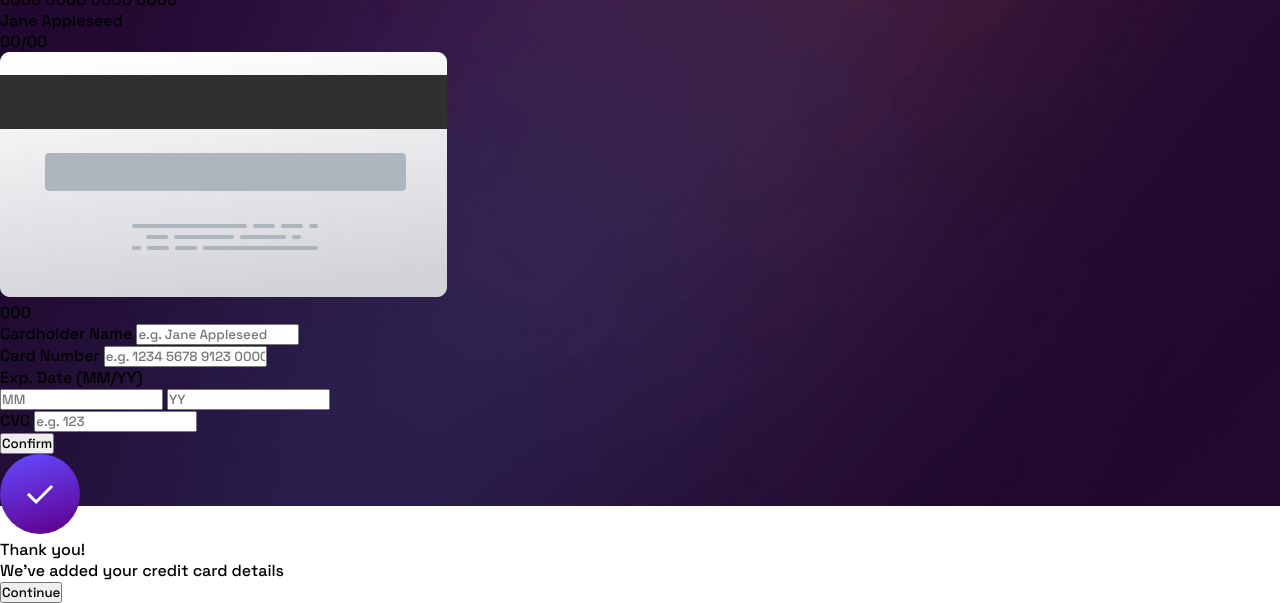
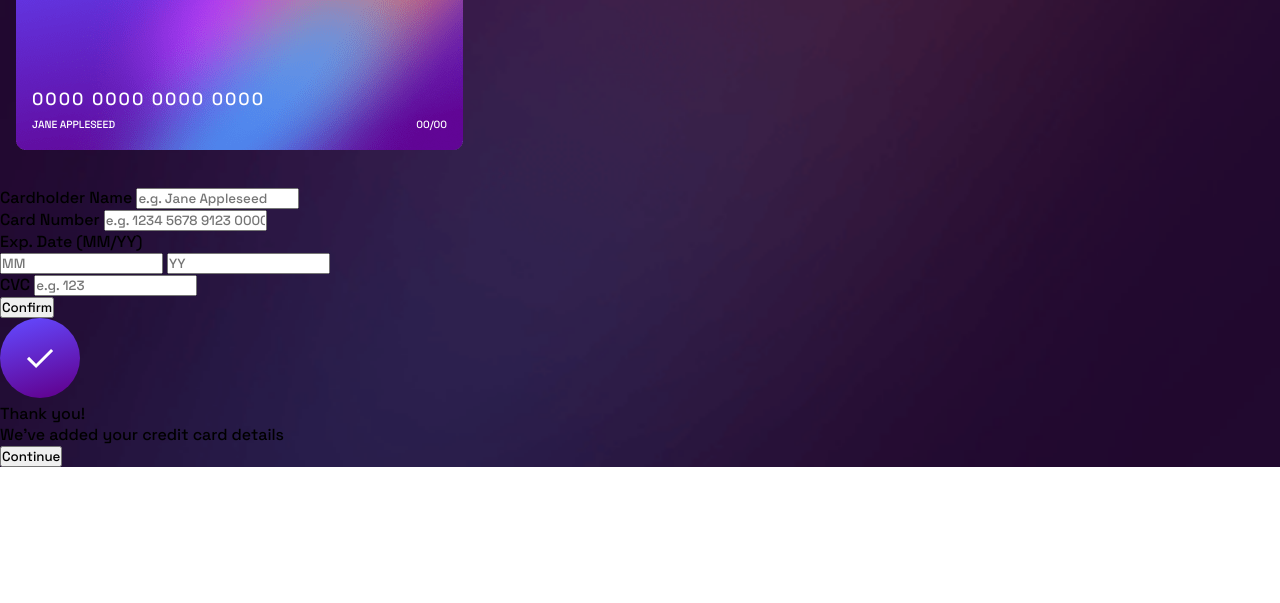
Before and after one commit to Jonatandb/HTML_CreditCardCreator, a plain HTML site: page index.html in a window 1280 px wide. Shown: the part 313-916 px from the top of the page. After the commit the page ends 800 px from the top, so only its background shows below. Drawn offline with Linux system fonts and the light colour scheme.

Commit message:
Add Cards CSS styles

```diff
--- a/css/styles.css
+++ b/css/styles.css
@@ -25,3 +25,77 @@ body {
   background-position: top;
   background-size: 100%;
 }
+
+.card {
+  padding: 2rem 1rem;
+  display: flex;
+  flex-direction: column;
+}
+
+.card img {
+  max-width: 100%;
+}
+
+.card-front {
+  align-self: start;
+  max-width: 85%;
+  order: 2;
+  margin-top: -4rem;
+  z-index: 1;
+  position: relative;
+}
+
+.card-front__data {
+  position: absolute;
+  inset: 0;
+  color: var(--clr-white);
+  display: flex;
+  flex-direction: column;
+  align-items: start;
+  justify-content: space-between;
+  padding: 1rem;
+  padding-bottom: 1.5rem;
+}
+
+.card-front__data>div {
+  display: flex;
+  flex-direction: column;
+  gap: .5rem;
+  width: 100%;
+}
+
+.card-front__data img {
+  max-width: 3.5rem;
+}
+
+.card-number {
+  letter-spacing: 2px;
+  font-size: 1.1rem;
+}
+
+.card-name-date {
+  display: flex;
+  justify-content: space-between;
+  width: 100%;
+  text-transform: uppercase;
+  font-size: .65rem;
+}
+
+.card-back {
+  align-self: end;
+  max-width: 85%;
+  order: 1;
+  position: relative;
+}
+
+.card-back__data {
+  position: absolute;
+  inset: 0;
+  color: var(--clr-white);
+  display: flex;
+  align-items: center;
+  justify-content: end;
+  padding-right: 12%;
+  padding-bottom: .5rem;
+  font-size: .75rem;
+}
--- a/index.html
+++ b/index.html
@@ -25,11 +25,14 @@
           <img src="./img/bg-card-front.png" alt="Card front" />
           <div class="card-front__data">
             <img src="./img/card-logo.svg" alt="Card logo" />
-            <p class="card-number" id="card-number">0000 0000 0000 0000</p>
-            <div class="card-name-date">
-              <p class="card-name" id="card-name">Jane Appleseed</p>
-              <p class="card-date">
-                <span id="card-month">00</span>/<span id="card-year">00</span></p>
+            <div>
+              <p class="card-number" id="card-number">0000 0000 0000 0000</p>
+              <div class="card-name-date">
+                <p class="card-name" id="card-name">Jane Appleseed</p>
+                <p class="card-date">
+                  <span id="card-month">00</span>/<span id="card-year">00</span>
+                </p>
+              </div>
             </div>
           </div>
         </div>
@@ -64,13 +67,28 @@
           <div>
             <label for="input-month" class="label">Exp. Date (MM/YY)</label>
             <div>
-              <input type="text" class="input" id="input-month" placeholder="MM">
-              <input type="text" class="input" id="input-year" placeholder="YY">
+              <input
+                type="text"
+                class="input"
+                id="input-month"
+                placeholder="MM"
+              />
+              <input
+                type="text"
+                class="input"
+                id="input-year"
+                placeholder="YY"
+              />
             </div>
           </div>
           <div>
             <label for="input-cvc" class="label">CVC</label>
-            <input type="text" class="input" id="input-cvc" placeholder="e.g. 123">
+            <input
+              type="text"
+              class="input"
+              id="input-cvc"
+              placeholder="e.g. 123"
+            />
           </div>
         </div>
         <div class="form-group">
@@ -78,7 +96,7 @@
         </div>
       </form>
       <div class="thank-you">
-        <img src="./img/icon-complete.svg" alt="Complete icon">
+        <img src="./img/icon-complete.svg" alt="Complete icon" />
         <p class="thank-you-title">Thank you!</p>
         <p class="thank-you-text">We've added your credit card details</p>
         <button class="button">Continue</button>
```
